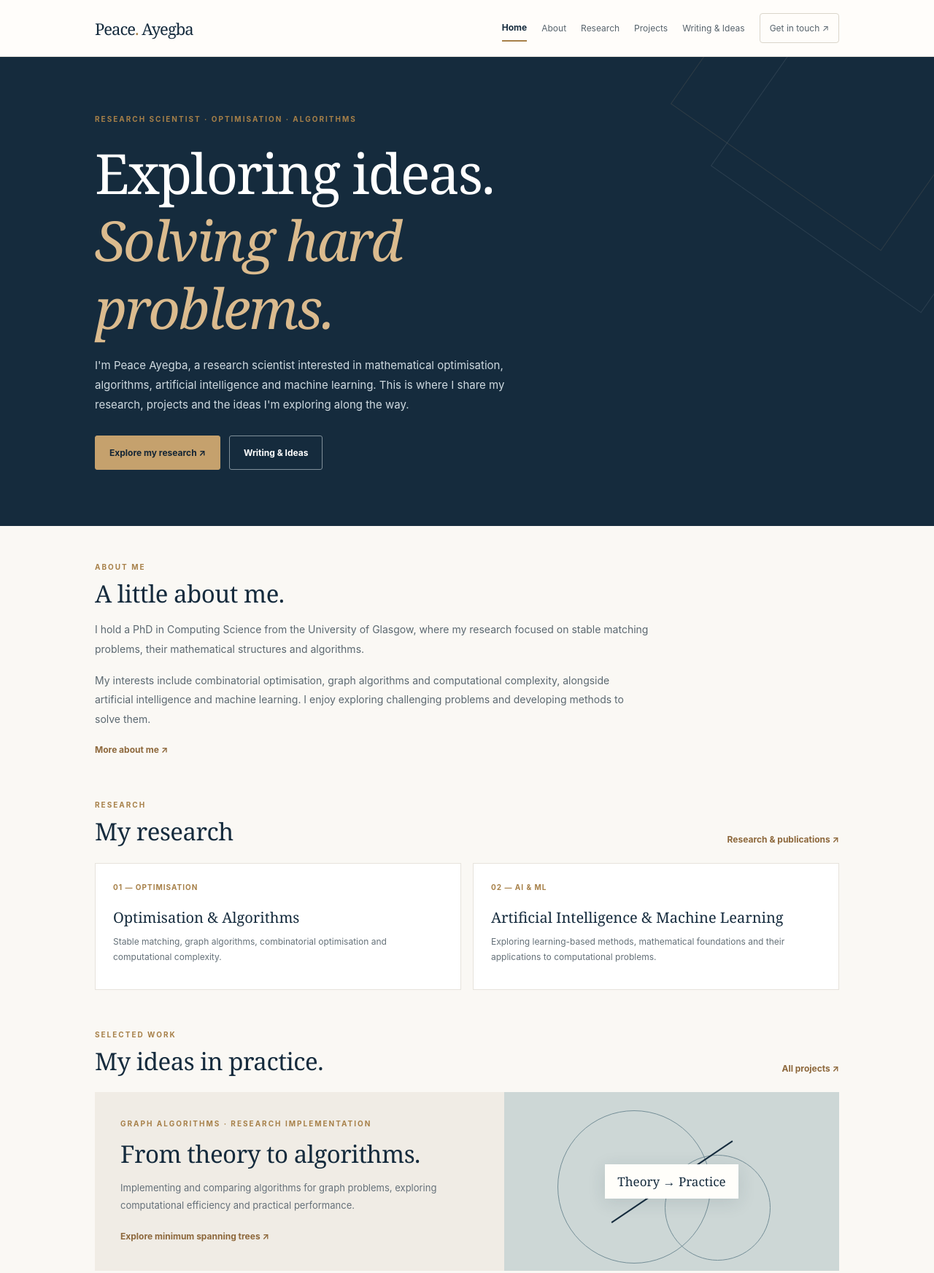
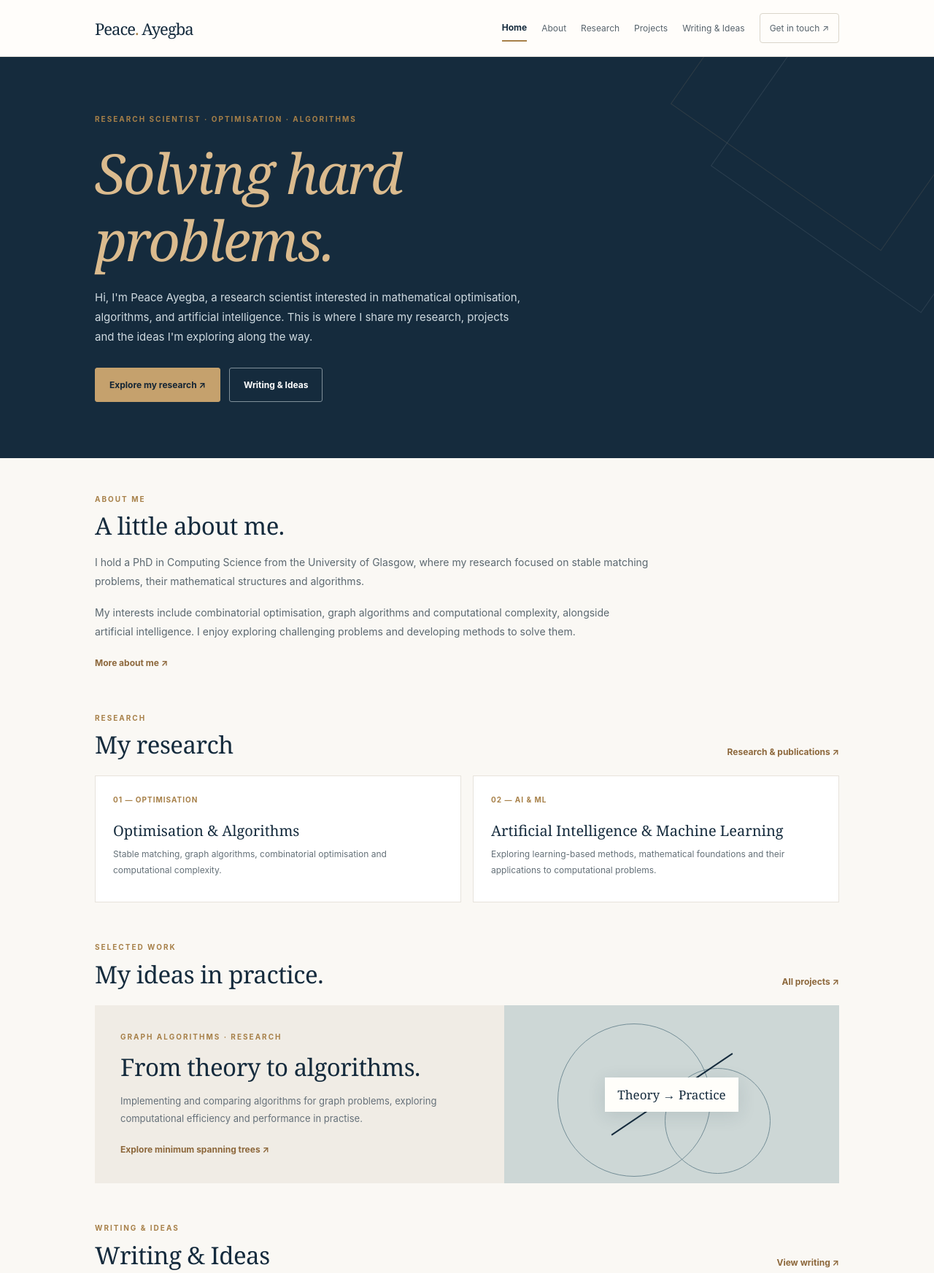
Before and after one commit to PeaceAyegba/PeaceAyegba.github.io, an Astro site: page / in a window 1280 px wide. Shown: the top 1745 px of the page at 73% size. Built offline with nearby package versions, Linux system fonts and the light colour scheme; Astro itself is replaced by a stand-in of ours; some packages are replaced by stand-ins of ours.

Commit message:
Update website content

```diff
--- a/src/pages/index.astro
+++ b/src/pages/index.astro
@@ -5,21 +5,21 @@ const posts = Object.values(import.meta.glob('./writing/*.md',{eager:true})).map
 <Base>
   <section class="hero"><div class="container hero-inner"><div class="hero-copy">
     <div class="eyebrow">Research Scientist · Optimisation · Algorithms</div>
-    <h1>Exploring ideas.<br /><em>Solving hard problems.</em></h1>
-    <p>I'm Peace Ayegba, a research scientist interested in mathematical optimisation, algorithms, artificial intelligence and machine learning. This is where I share my research, projects and the ideas I'm exploring along the way.</p>
+    <h1><em>Solving hard problems.</em></h1>
+    <p>Hi, I'm Peace Ayegba, a research scientist interested in mathematical optimisation, algorithms, and artificial intelligence. This is where I share my research, projects and the ideas I'm exploring along the way.</p>
     <div class="actions"><a class="btn" href="/research/">Explore my research ↗</a><a class="btn btn-outline" href="/writing/">Writing & Ideas</a></div>
   </div></div></section>
   <main class="container home-main">
     <section class="home-about"><div class="eyebrow">About me</div><h2>A little about me.</h2>
       <p>I hold a PhD in Computing Science from the University of Glasgow, where my research focused on stable matching problems, their mathematical structures and algorithms.</p>
-      <p>My interests include combinatorial optimisation, graph algorithms and computational complexity, alongside artificial intelligence and machine learning. I enjoy exploring challenging problems and developing methods to solve them.</p>
+      <p>My interests include combinatorial optimisation, graph algorithms and computational complexity, alongside artificial intelligence. I enjoy exploring challenging problems and developing methods to solve them.</p>
       <a class="inline-link" href="/about/">More about me ↗</a>
     </section>
     <section class="home-section"><div class="section-top"><div><div class="eyebrow">Research</div><h2>My research</h2></div><a class="inline-link" href="/research/">Research & publications ↗</a></div>
       <div class="research-grid"><article class="card"><div class="num">01 — OPTIMISATION</div><h3>Optimisation & Algorithms</h3><p>Stable matching, graph algorithms, combinatorial optimisation and computational complexity.</p></article><article class="card"><div class="num">02 — AI & ML</div><h3>Artificial Intelligence & Machine Learning</h3><p>Exploring learning-based methods, mathematical foundations and their applications to computational problems.</p></article></div>
     </section>
     <section class="home-section"><div class="section-top"><div><div class="eyebrow">Selected work</div><h2>My ideas in practice.</h2></div><a class="inline-link" href="/projects/">All projects ↗</a></div>
-      <div class="feature"><div class="feature-copy"><div class="eyebrow">Graph algorithms · Research implementation</div><h2>From theory to algorithms.</h2><p>Implementing and comparing algorithms for graph problems, exploring computational efficiency and practical performance.</p><a class="inline-link" href="https://github.com/PeaceAyegba/MST-Algorithms" target="_blank" rel="noopener noreferrer">Explore minimum spanning trees ↗</a></div><div class="feature-art" aria-hidden="true"><div class="art-circle"></div><div class="art-circle art-circle-two"></div><div class="art-line"></div><div class="art-label">Theory → Practice</div></div></div>
+      <div class="feature"><div class="feature-copy"><div class="eyebrow">Graph algorithms · Research</div><h2>From theory to algorithms.</h2><p>Implementing and comparing algorithms for graph problems, exploring computational efficiency and performance in practise.</p><a class="inline-link" href="https://github.com/PeaceAyegba/MST-Algorithms" target="_blank" rel="noopener noreferrer">Explore minimum spanning trees ↗</a></div><div class="feature-art" aria-hidden="true"><div class="art-circle"></div><div class="art-circle art-circle-two"></div><div class="art-line"></div><div class="art-label">Theory → Practice</div></div></div>
     </section>
     <section class="home-section"><div class="section-top"><div><div class="eyebrow">Writing & Ideas</div><h2>Writing & Ideas</h2></div><a class="inline-link" href="/writing/">View writing ↗</a></div>
       <div class="post-grid home-post-grid">{posts.map((post,i)=><a class="post-card" href={post.url}><div class={`post-art post-art-${i%3}`}>{i%3===0?'G = (V, E)':i%3===1?'min f(x)':'ideas'}</div><div class="post-info"><div class="tag">{post.frontmatter.category} · {post.frontmatter.date}</div><h3>{post.frontmatter.title}</h3><p>{post.frontmatter.description}</p></div></a>)}</div>
```
Also changed, not shown: 1 other file.
